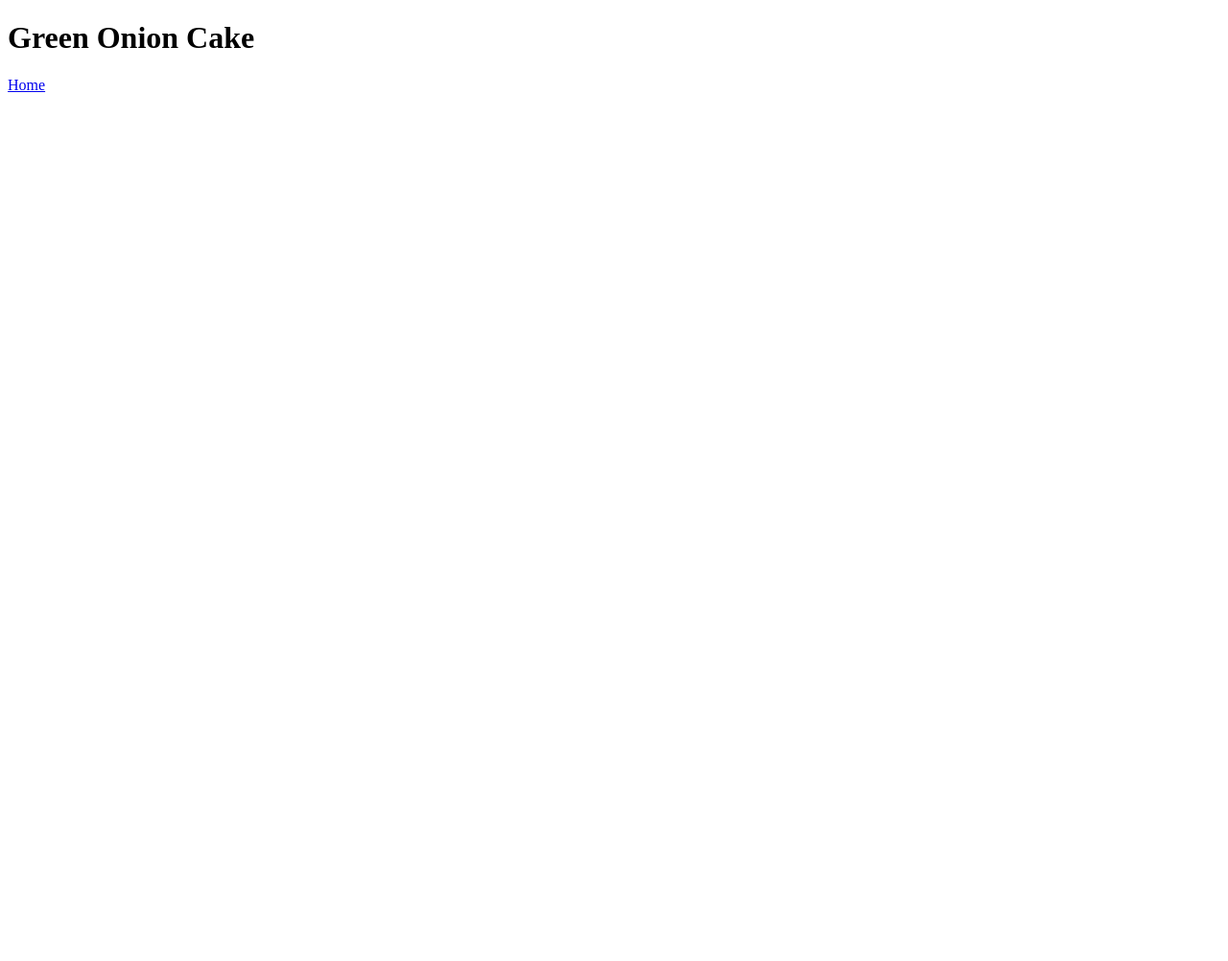
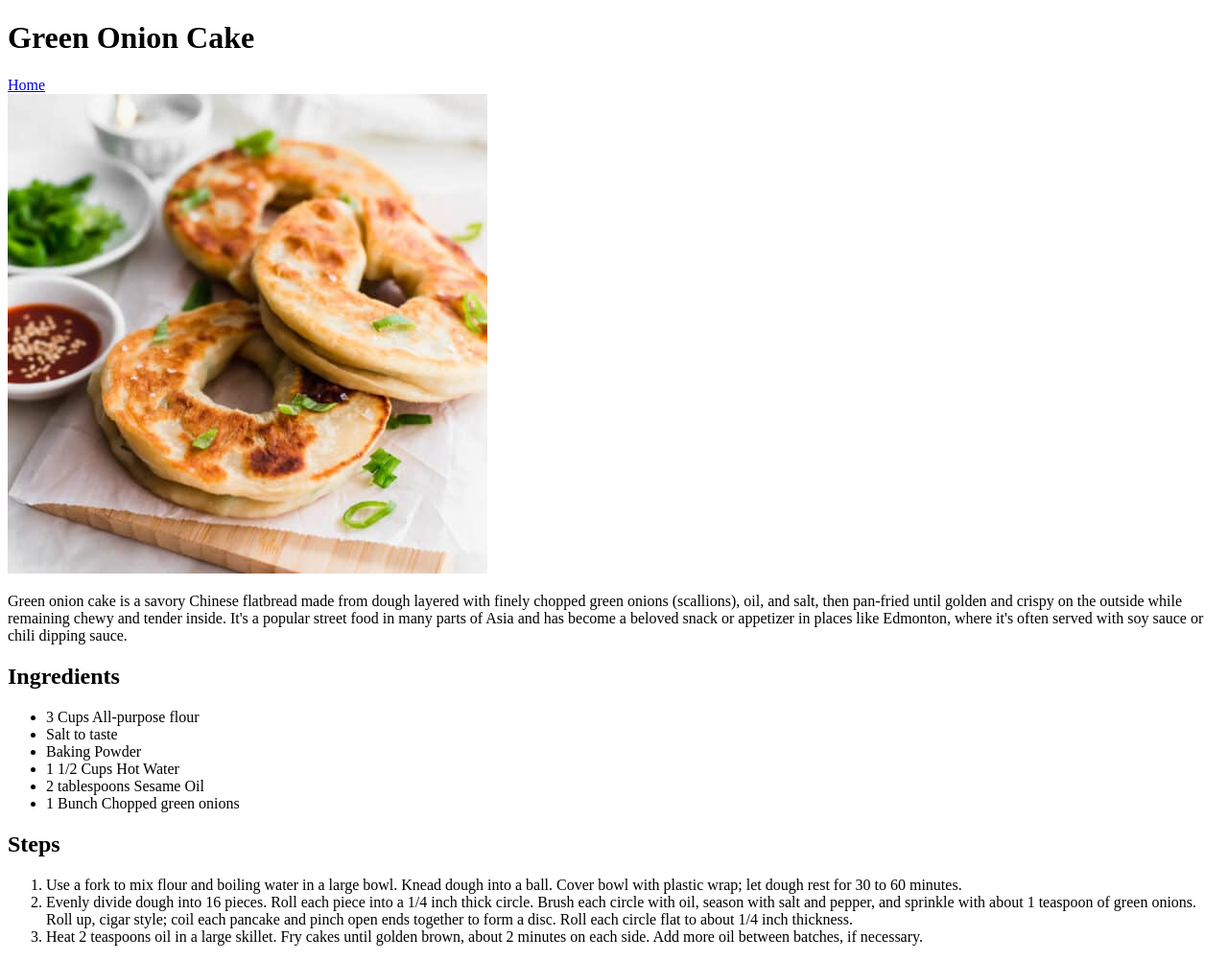
Before and after one commit to angelcache/odin-recipes, a plain HTML site: page recipes/green-onion-cake.html in a window 1280 px wide. Shown: the whole page at 96% size. Before the commit the page ends 800 px from the top, so only its background shows below. Drawn offline with Linux system fonts and the light colour scheme.

Commit message:
Add recipe page content
Added description, ingredients, and steps to the
first recipe (green onion cake) as it is integral
part to a recipe book.

```diff
--- a/recipes/green-onion-cake.html
+++ b/recipes/green-onion-cake.html
@@ -9,5 +9,43 @@
   <body>
     <h1>Green Onion Cake</h1>
     <a href="../index.html">Home</a>
+    <br>
+    <img src="../img/green-onion-cake.jpg" alt="Green Onion Cake IMG">
+    <p>Green onion cake is a savory Chinese flatbread made from dough layered with finely chopped green onions (scallions), oil, and salt, then pan-fried until golden and crispy on the outside while remaining chewy and tender inside. It's a popular street food in many parts of Asia and has become a beloved snack or appetizer in places like Edmonton, where it's often served with soy sauce or chili dipping sauce.</p>
+
+    <h2>Ingredients</h2>
+    <ul>
+      <li>
+        3 Cups All-purpose flour
+      </li>
+      <li>
+        Salt to taste
+      </li>
+      <li>
+        Baking Powder
+      </li>
+      <li>
+        1 1/2 Cups Hot Water
+      </li>
+      <li>
+        2 tablespoons Sesame Oil
+      </li>
+      <li>
+        1 Bunch Chopped green onions
+      </li>
+    </ul>
+
+    <h2>Steps</h2>
+    <ol>
+      <li>
+        Use a fork to mix flour and boiling water in a large bowl. Knead dough into a ball. Cover bowl with plastic wrap; let dough rest for 30 to 60 minutes.
+      </li>
+      <li>
+        Evenly divide dough into 16 pieces. Roll each piece into a 1/4 inch thick circle. Brush each circle with oil, season with salt and pepper, and sprinkle with about 1 teaspoon of green onions. Roll up, cigar style; coil each pancake and pinch open ends together to form a disc. Roll each circle flat to about 1/4 inch thickness.
+      </li>
+      <li>
+        Heat 2 teaspoons oil in a large skillet. Fry cakes until golden brown, about 2 minutes on each side. Add more oil between batches, if necessary.
+      </li>
+    </ol>
   </body>
 </html>
```
Also changed, not shown: img/green-onion-cake.jpg (added).
